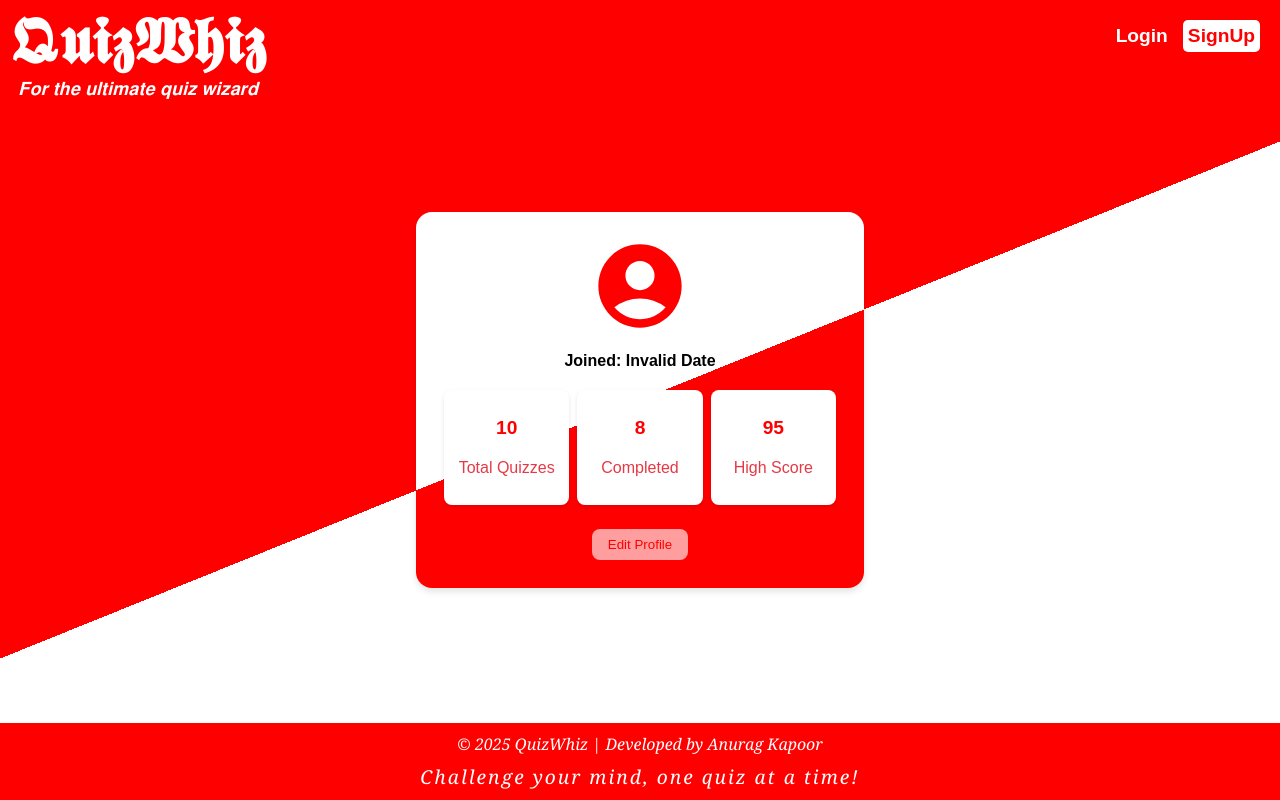
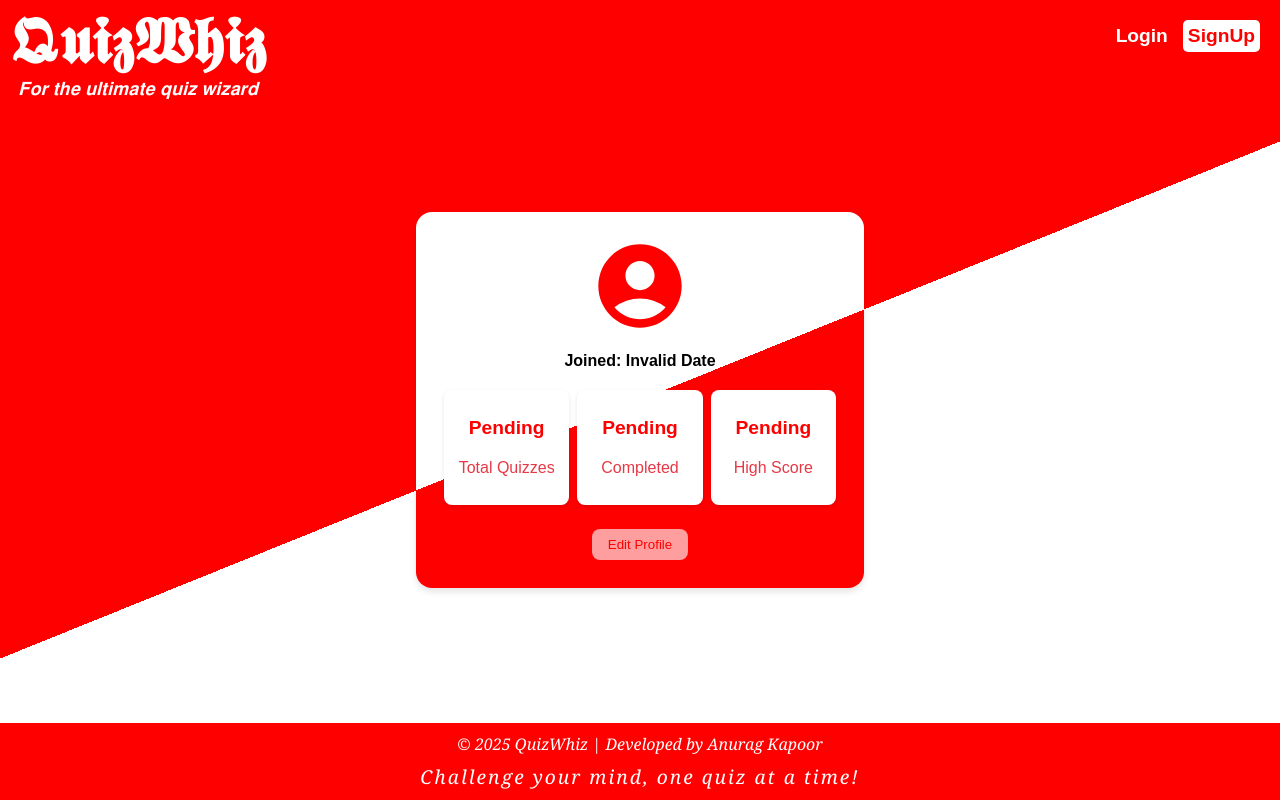
Before and after one commit to AnuragKapoor19/QuizWhiz, a React (Vite) app in the folder frontend/: page /profile in a window 1280 px wide. Built offline with nearby package versions, Linux system fonts and the light colour scheme.

Commit message:
initial commit

```diff
--- a/frontend/src/pages/Options.jsx
+++ b/frontend/src/pages/Options.jsx
@@ -21,7 +21,7 @@ const QuizOptions = () => {
         e.preventDefault();
         try {
             setloading(true)
-            const { data } = await axios.get(`${import.meta.env.VITE_PRO_API_URL}/api/v1/questions?category=${credentials.category}&difficulty=${String(credentials.difficulty).toLowerCase()}&limit=${credentials.limit}`, { withCredentials: true });
+            const { data } = await axios.get(`${import.meta.env.VITE_PRO_API_URL}/api/v1/questions?category=${credentials.category === 'Science&Nature' ? 'Science%26Nature' : credentials.category}&difficulty=${String(credentials.difficulty).toLowerCase()}&limit=${credentials.limit}`, { withCredentials: true });
 
             if (!data.success) {
                 return console.log(data.message)
--- a/frontend/src/pages/Profile.jsx
+++ b/frontend/src/pages/Profile.jsx
@@ -21,15 +21,15 @@ const MyProfilePage = () => {
                 </div>
                 <div className="profile-stats">
                     <div className="stat">
-                        <h2 className="stat-value">10</h2>
+                        <h2 className="stat-value">Pending</h2>
                         <p>Total Quizzes</p>
                     </div>
                     <div className="stat">
-                        <h2 className="stat-value">8</h2>
+                        <h2 className="stat-value">Pending</h2>
                         <p>Completed</p>
                     </div>
                     <div className="stat">
-                        <h2 className="stat-value">95</h2>
+                        <h2 className="stat-value">Pending</h2>
                         <p>High Score</p>
                     </div>
                 </div>
```
